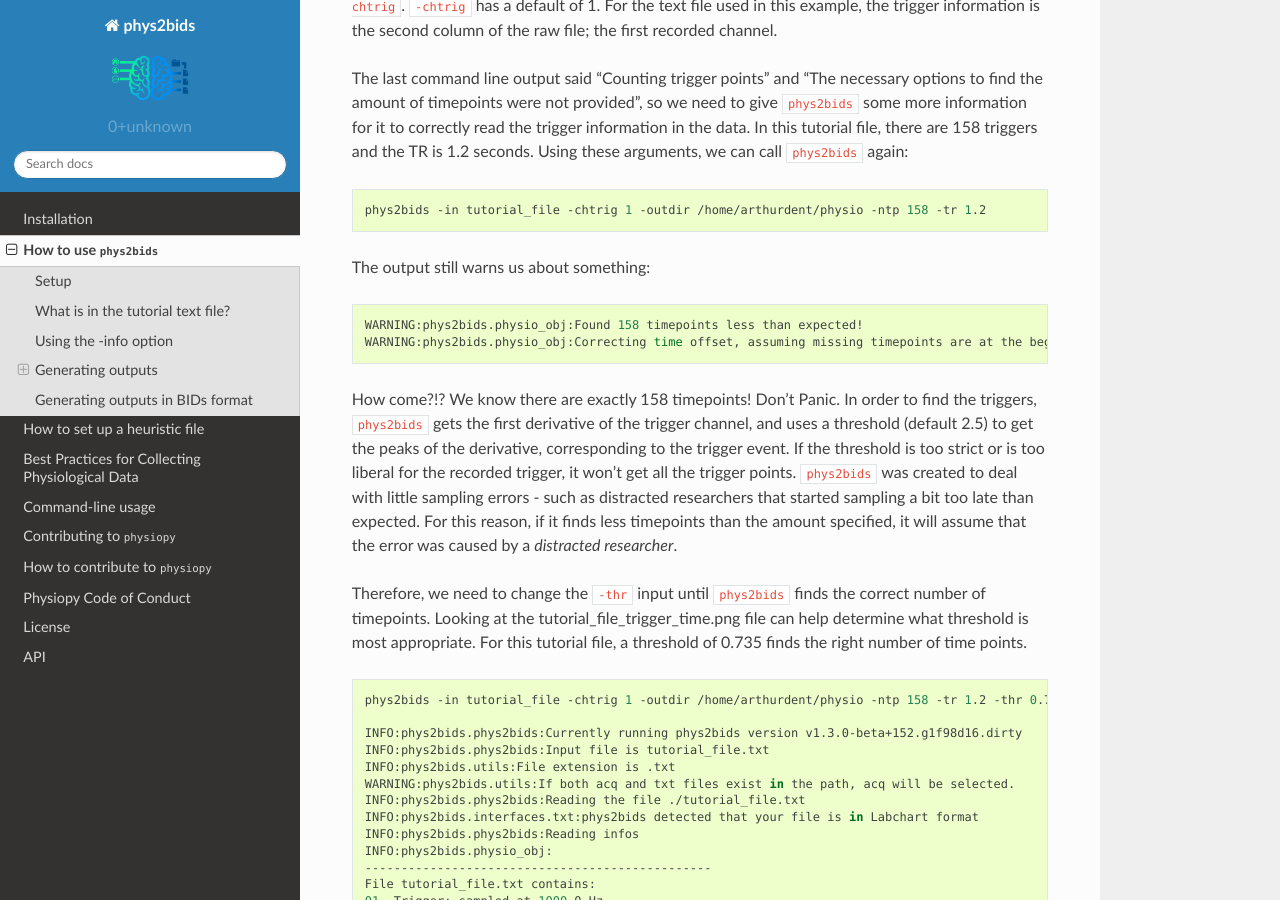
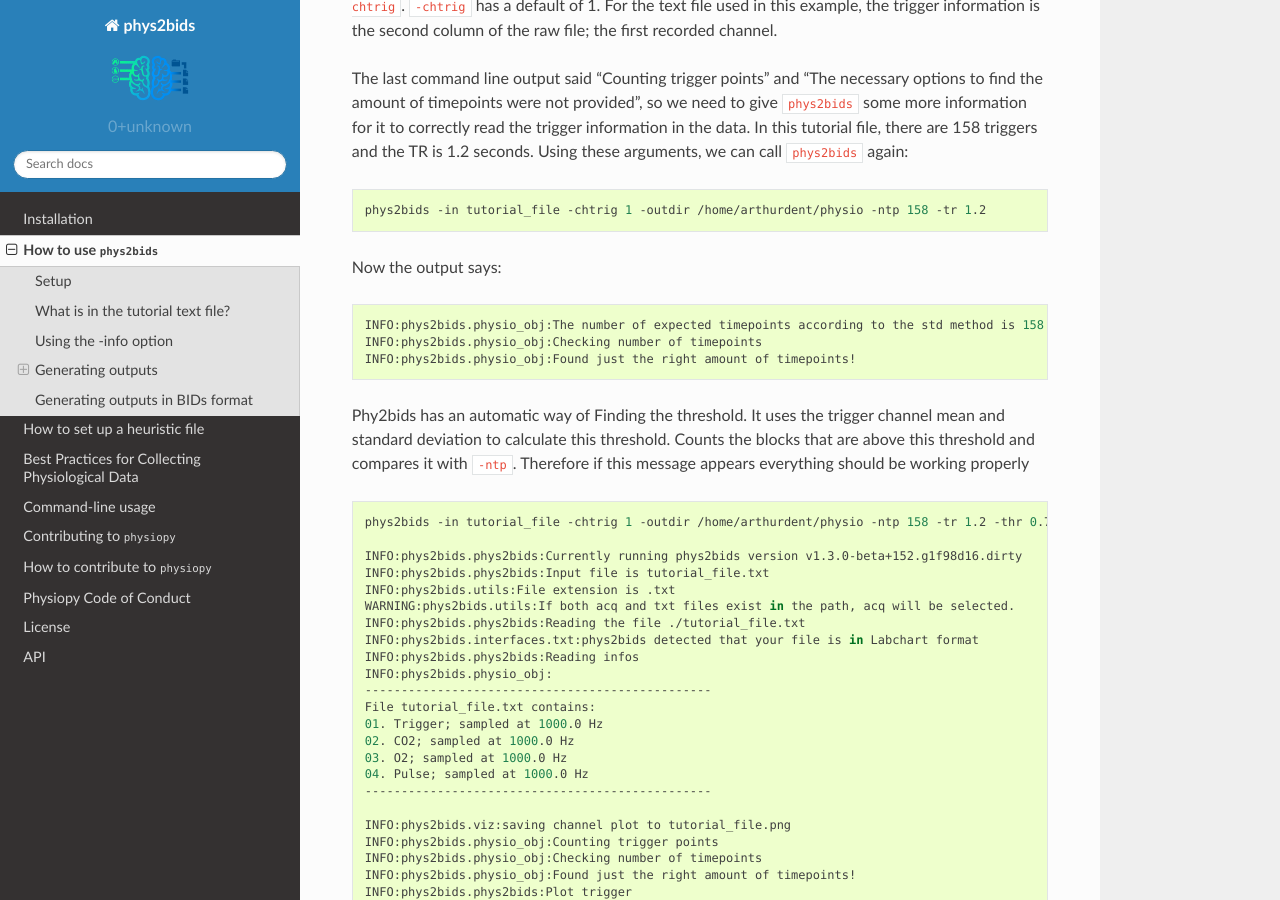
Before and after one commit to physiopy/phys2bids, a Sphinx documentation site: the page built from docs/howto.rst, in a window 1280 px wide and 900 px high, scrolled down 4196 px. Built offline with Sphinx 7.4.7 and the Read the Docs theme 2.0.0, drawn with Linux system fonts in a browser that asks for light colours; some of the changed text lies outside the part shown.

Commit message:
start modifying the howto.rst file

```diff
--- a/docs/howto.rst
+++ b/docs/howto.rst
@@ -157,17 +157,16 @@ The last command line output said "Counting trigger points" and "The necessary o
 
     phys2bids -in tutorial_file -chtrig 1 -outdir /home/arthurdent/physio -ntp 158 -tr 1.2
 
-The output still warns us about something:
+Now the output says:
 
 .. code-block:: shell
 
-    WARNING:phys2bids.physio_obj:Found 158 timepoints less than expected!
-    WARNING:phys2bids.physio_obj:Correcting time offset, assuming missing timepoints are at the beginning (try again with a more liberal thr)
+   INFO:phys2bids.physio_obj:The number of expected timepoints according to the std method is 158 and the threshold is 1.1523587407910223
+   INFO:phys2bids.physio_obj:Checking number of timepoints
+   INFO:phys2bids.physio_obj:Found just the right amount of timepoints!
 
-How come?!? We know there are exactly 158 timepoints! Don't Panic. In order to find the triggers, ``phys2bids`` gets the first derivative of the trigger channel, and uses a threshold (default 2.5) to get the peaks of the derivative, corresponding to the trigger event. If the threshold is too strict or is too liberal for the recorded trigger, it won't get all the trigger points.
-``phys2bids`` was created to deal with little sampling errors - such as distracted researchers that started sampling a bit too late than expected. For this reason, if it finds less timepoints than the amount specified, it will assume that the error was caused by a *distracted researcher*.
-
-Therefore, we need to change the ``-thr`` input until ``phys2bids`` finds the correct number of timepoints. Looking at the tutorial_file_trigger_time.png file can help determine what threshold is most appropriate. For this tutorial file, a threshold of 0.735 finds the right number of time points.
+Phy2bids has an automatic way of Finding the threshold. It uses the trigger channel mean and standard deviation to calculate this threshold.
+Counts the blocks that are above this threshold and compares it with ``-ntp``. Therefore if this message appears everything should be working properly
 
 .. code-block:: shell
 
@@ -220,6 +219,9 @@ In the first row, there's the whole trigger channel in blue, an orange block tha
 In the second row, we see the first and last trigger (or expected first and last).
 
 **Note**: It is *very* important to calibrate the threshold in a couple of files. This still *won't* necessarily mean that it's the right threshold for all the files, but there's a chance that it's ok(ish) for most of them.
+If for some reason -npt and the number of timepoints found by phys2bids is not the same there are two possible reasons:
+1. You didn't count properly the amount of timepoints. Check again, you can use the trigger figure.
+2. The automatic threshold is not working. If we look at the trigger figure there migth some spikes that are lower than the automatic threshold. You can use the ``-thr`` option to manually input the threshold and try until the founded tiempoints are the same as the expected timepoints.
 
 
 Generating outputs in BIDs format
```
